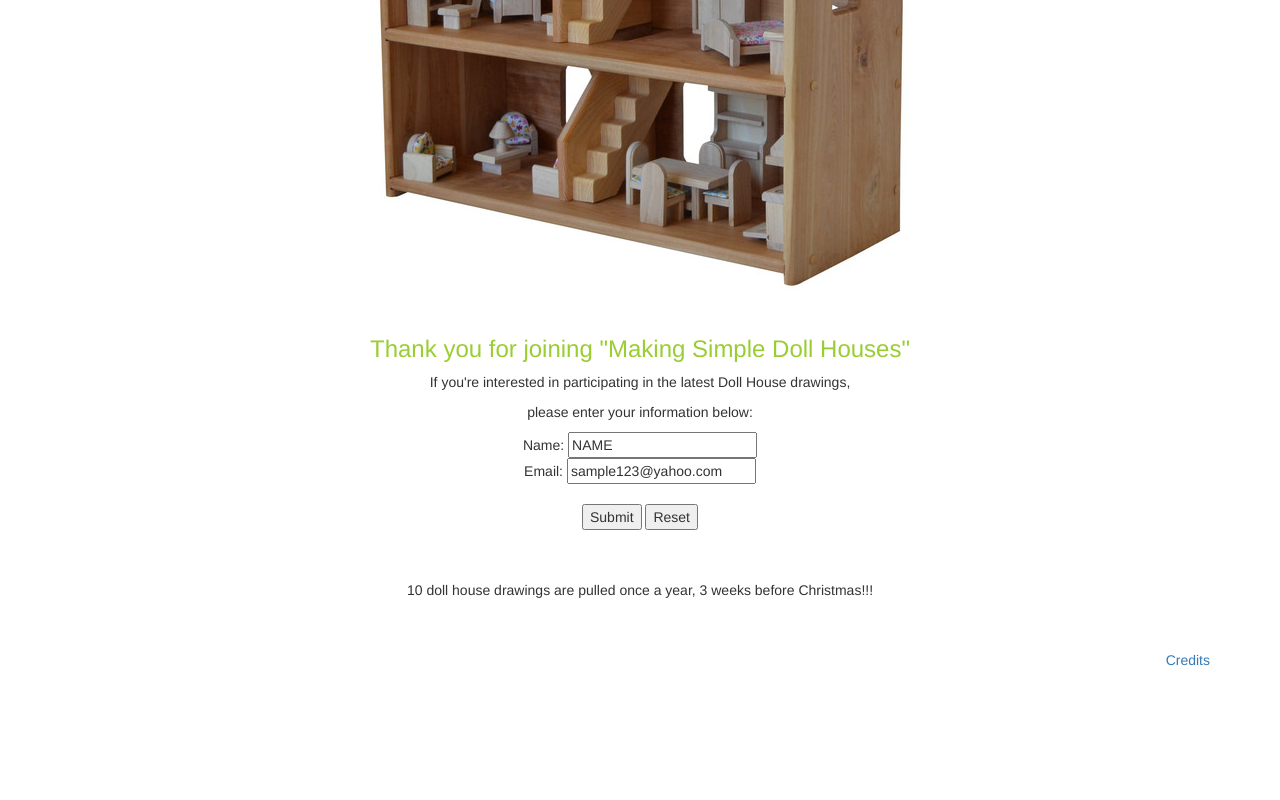
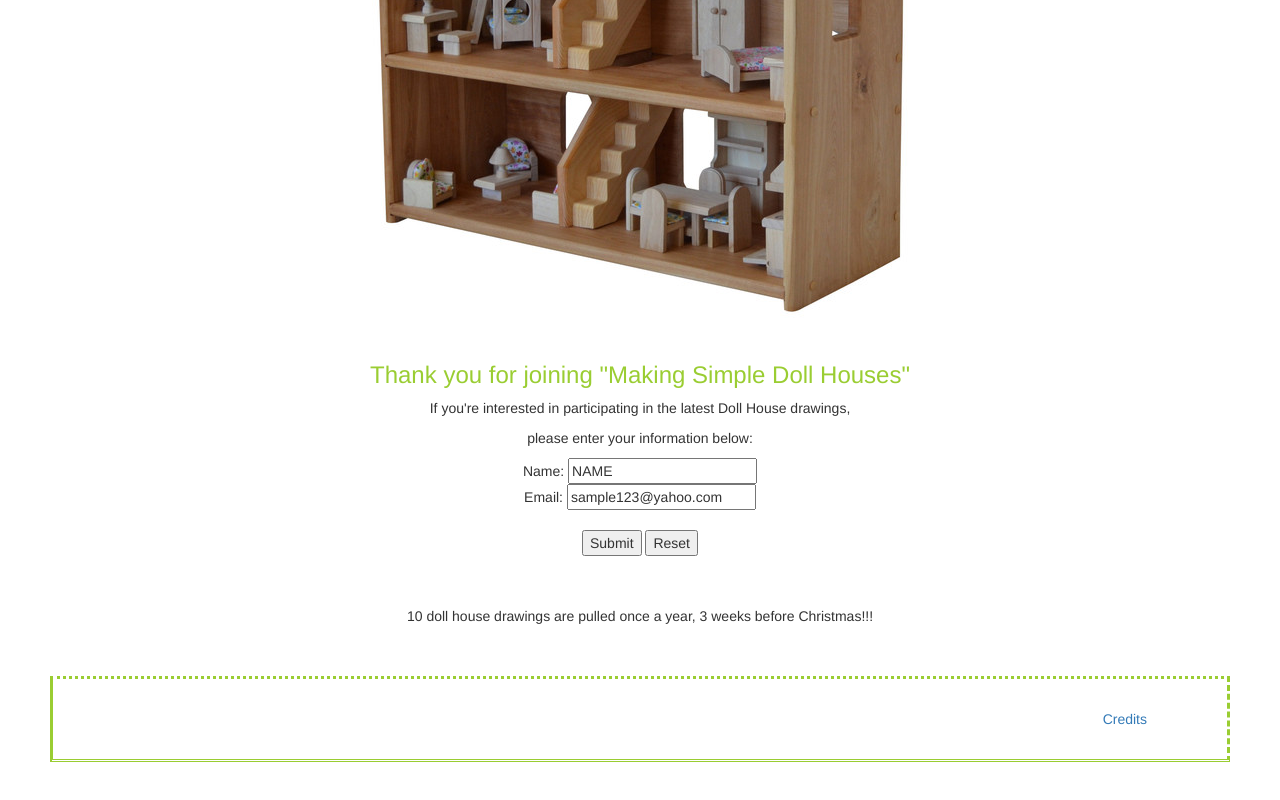
Before and after one commit to gaoCalderon/gaoCalderon.github.io, a plain HTML site: page index.html in a window 1280 px wide. Shown: the part 596-1396 px from the top of the page. Before the commit the page ends 1266 px from the top, so only its background shows below. Drawn offline with Linux system fonts and the light colour scheme; files that its build step writes are made by us from their sources.

Commit message:
update current changes

```diff
--- a/Page1.css
+++ b/Page1.css
@@ -7,10 +7,18 @@ h1 {
 	margin-right: 50px;
 	margin-left: 50px;
 	margin-bottom: 40px;
-
 }
 h3 {
 	color: yellowgreen;
+}
+
+.greenBorder {
+	border-color:yellowgreen;
+	border-style: dotted dashed double solid;
+	padding:30px 80px;
+	margin-right: 50px;
+	margin-left: 50px;
+	margin-bottom: 40px;
 }
 
 .font-style1 {
--- a/index.html
+++ b/index.html
@@ -20,7 +20,9 @@
 
 	<body>
 
-
+		<div align="right"><input type="text" name="search" placeholder="Search..">
+				<button type="submit" value="search">Go</button>
+		</div>
 
 		<h1 align="right"> <font size="9"> Making Simple Doll Houses </font> </h1>
 
@@ -58,11 +60,11 @@
 
 		</center>
 
-		<div class="container">
-			<div class="row">
-				<div class="col-sm-12 col-xs-12" align="right" class="topBottomSpacing"> <a href="Credits.html"> Credits </a> </div>
-			</div>
-		</div>
+
+			 <div class="greenBorder">
+			 	<div align="right"><a href="Credits.html"> Credits </a></div>
+			 </div>
+
 
 	</body>
 
```
